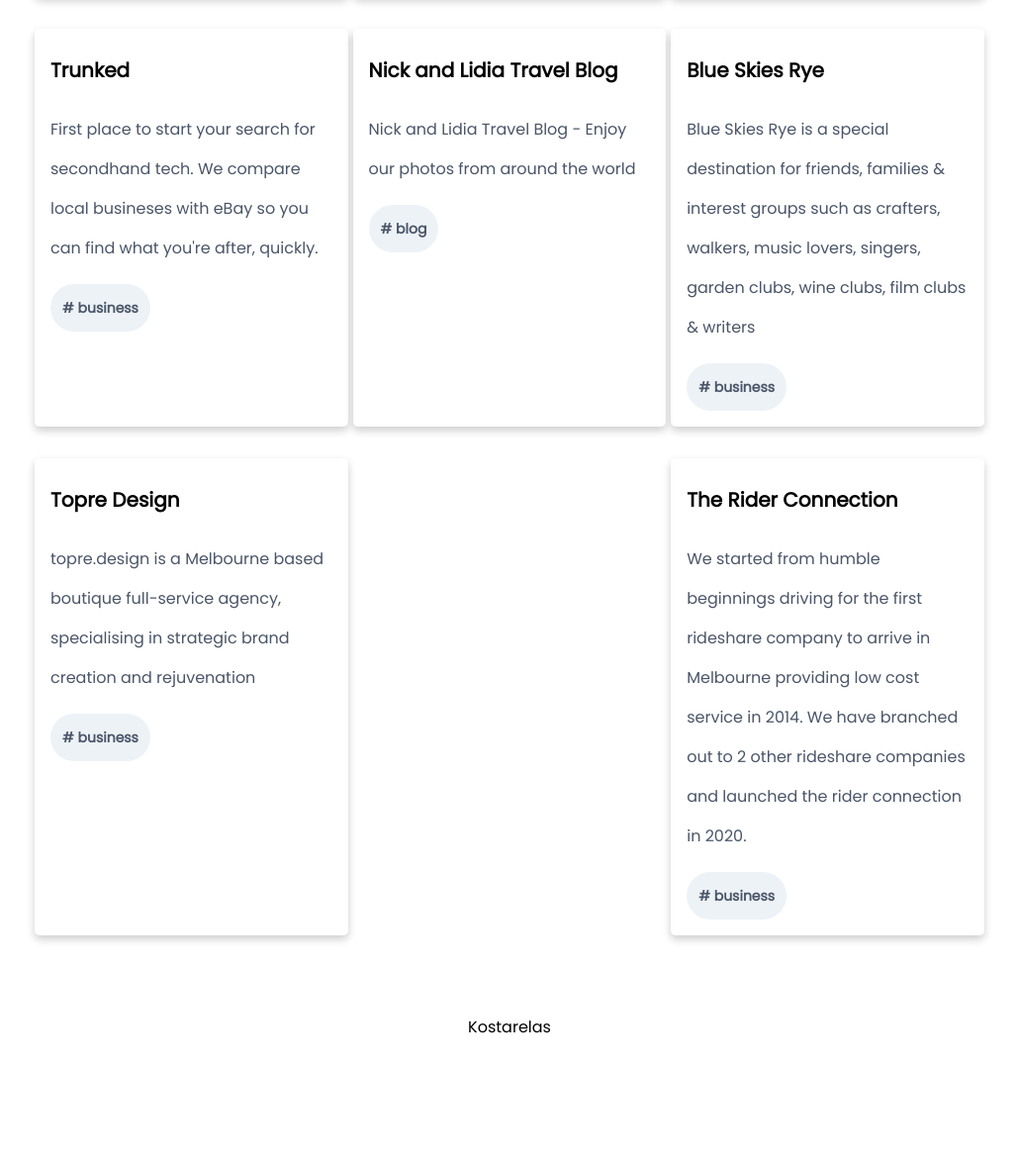
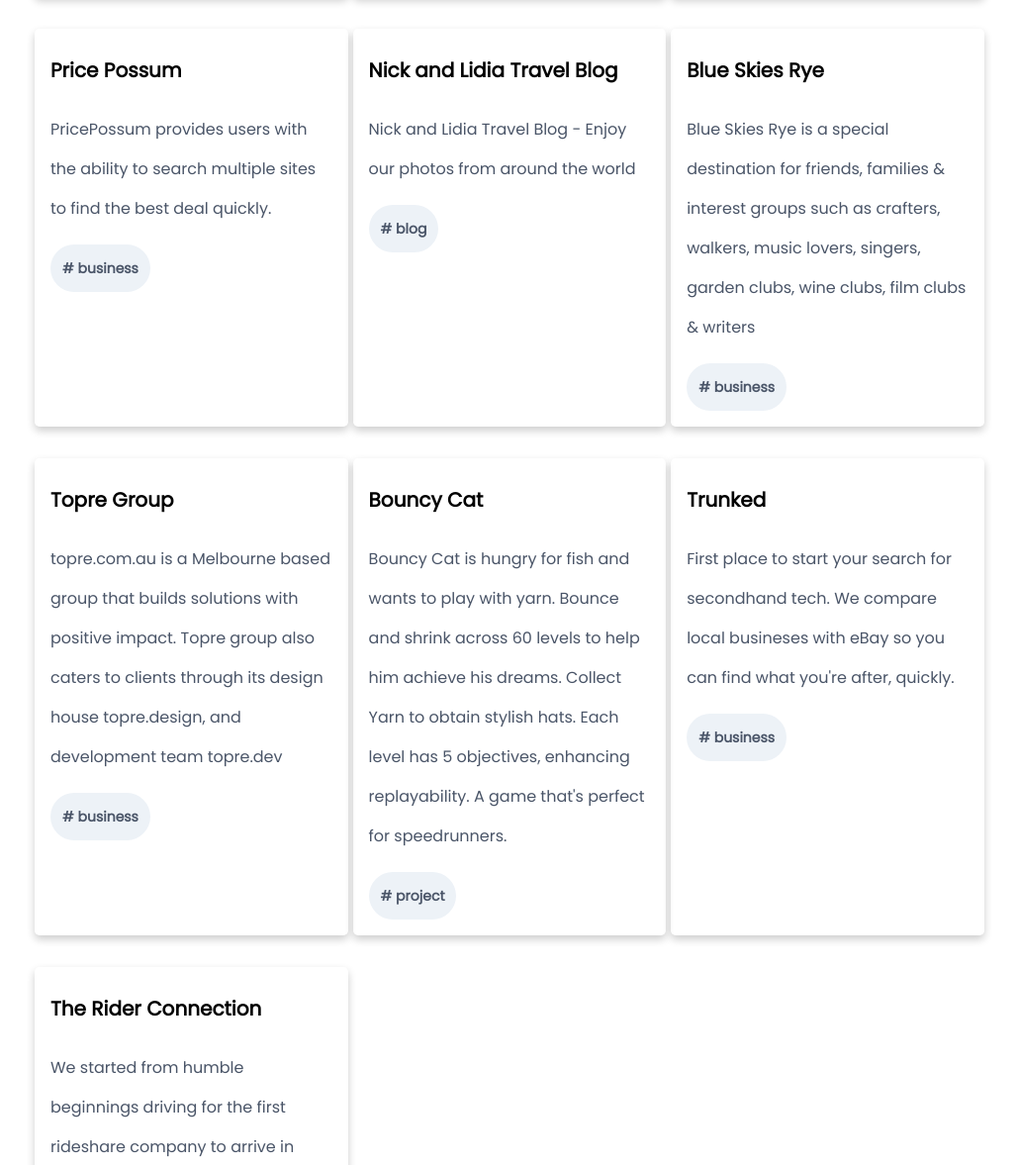
Before and after one commit to AdamXweb/kostarelas.com, a plain HTML site: page index.html in a window 1280 px wide. Shown: the part 810-1987 px from the top of the page at 99% size, without its empty margins (125-1154 px from the left). Before the commit the page ends 1868 px from the top, so only its background shows below. Drawn offline with nearby package versions, Linux system fonts and the light colour scheme.

Commit message:
add new projects and fix seo

```diff
--- a/index.html
+++ b/index.html
@@ -13,13 +13,17 @@
             "logo": "https://kostarelas.com/image.png",
         }
     </script>
-    <meta name="description" content="Kostarelas official website">
-    <meta name="keywords" content="Kostarelas">
+    <link rel="canonical" href="https://kostarelas.com/">
+    <meta property="og:type" content="website">
+    <meta property="og:url" content="https://kostarelas.com">
+    <meta property="og:title" content="Price Possum">
+    <meta name="referrer" content="origin">
+    <meta name="description" content="Kostarelas official website | View latest projects, businesses and activities of the Kostarelas family and associates.">
+    <meta name="keywords" content="Kostarelas, george kostarelas, adam kostarelas, nick kostarelas, lidia kostarelas">
     <link href="https://fonts.googleapis.com/css2?family=Poppins&display=swap" rel="stylesheet">
     <link rel="stylesheet" href="/style.css">
-    <title>Kostarelas</title>
+    <title>Kostarelas | View latest projects of the Kostarelas family</title>
 </head>
-
 <body>
     <header>
         <h1><span class="htitle">
@@ -70,11 +74,10 @@
                 <span class="tag"># business</span>
             </div>
         </a>
-        <a href="https://www.trunked.com.au" class="n flex">
+        <a href="https://pricepossum.com" class="n flex">
             <div class="card">
-                <h3>Trunked</h3>
-                <p>First place to start your search for secondhand tech. We compare local busineses with eBay so you can
-                    find what you're after, quickly.
+                <h3>Price Possum</h3>
+                <p>PricePossum provides users with the ability to search multiple sites to find the best deal quickly.
                 </p>
                 <span class="tag"># business</span>
             </div>
@@ -96,12 +99,33 @@
                 <span class="tag"># business</span>
             </div>
         </a>
-        <a href="https://topre.design" class="n flex">
+        <a href="https://topre.com.au" class="n flex">
             <div class="card">
-                <h3>Topre Design</h3>
-                <p>topre.design is a Melbourne based boutique full-service agency, specialising in strategic brand
-                    creation
-                    and rejuvenation
+                <h3>Topre Group</h3>
+                <p>topre.com.au is a Melbourne based group that builds solutions
+                    with positive impact. Topre group also caters to clients through its design house topre.design, and development team topre.dev
+                </p>
+                <span class="tag"># business</span>
+            </div>
+        </a>
+        <a href="https://store.steampowered.com/app/1338520/Bouncy_Cat/" class="n flex">
+            <div class="card">
+                <h3>Bouncy Cat</h3>
+                <p>Bouncy Cat is hungry for fish and wants to play with yarn.
+                    Bounce and shrink across 60 levels to help him achieve his dreams.
+                    Collect Yarn to obtain stylish hats.
+                    Each level has 5 objectives, enhancing replayability.
+                    A game that's perfect for speedrunners.
+                </p>
+                <span class="tag"># project</span>
+            </div>
+        </a>
+        <a href="https://www.trunked.com.au" class="n flex">
+            <div class="card">
+                <h3>Trunked</h3>
+                <p>First place to start your search for secondhand tech. We compare local busineses with eBay so you
+                    can
+                    find what you're after, quickly.
                 </p>
                 <span class="tag"># business</span>
             </div>
@@ -113,7 +137,6 @@
                     providing low cost
                     service in 2014. We have branched out to 2 other rideshare companies and launched the rider
                     connection in 2020.
-
                 </p>
                 <span class="tag"># business</span>
             </div>
```
